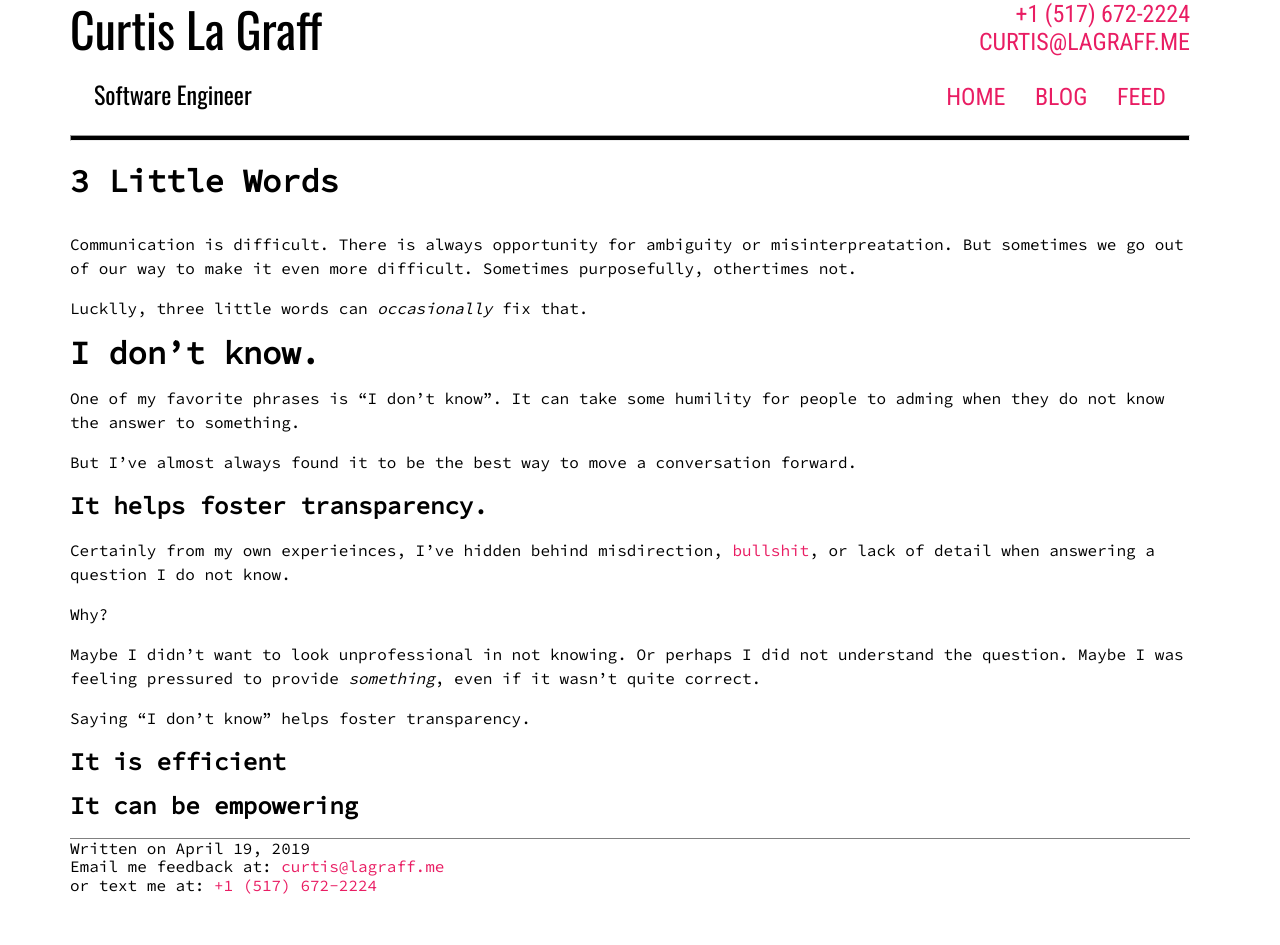
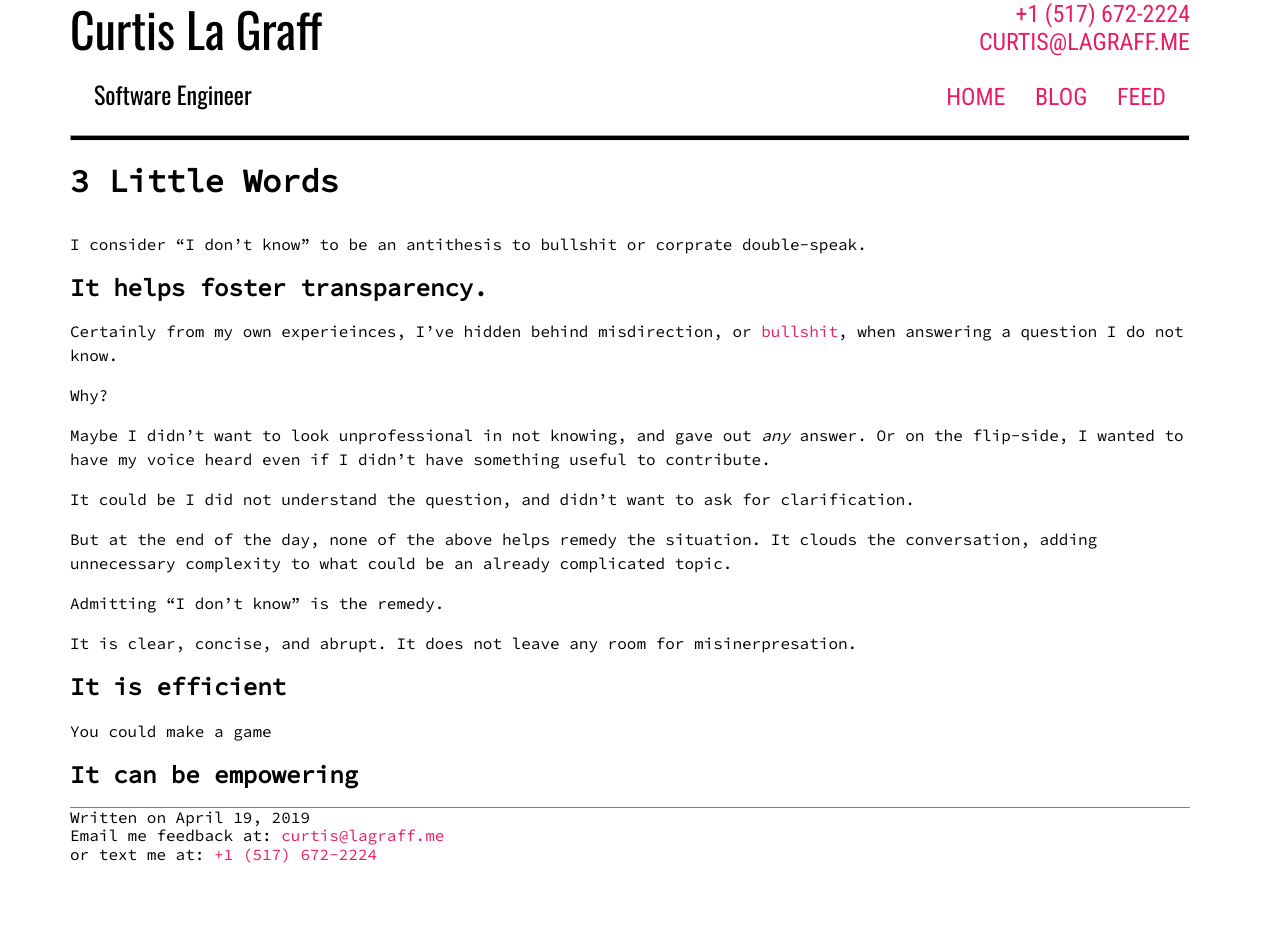
Before and after one commit to clagraff/clagraff.github.io, a Jekyll site: the page built from _posts/2019-04-19-three-little-words.md, in a window 1280 px wide. Built offline with Jekyll 4.4.1, drawn with Linux system fonts in a browser that asks for light colours; after the commit the page ends 914 px from its top, so only the background shows below that.

Commit message:
Update 2019-04-19-three-little-words.md

```diff
--- a/_posts/2019-04-19-three-little-words.md
+++ b/_posts/2019-04-19-three-little-words.md
@@ -3,32 +3,29 @@ layout: post
 title: 3 Little Words
 state: draft
 ---
-Communication is difficult. There is always opportunity for ambiguity
-or misinterpreatation. But sometimes we go out of our way to make it
-even more difficult. Sometimes purposefully, othertimes not.
-
-Lucklly, three little words can _occasionally_ fix that.
-
-# I don't know.
-One of my favorite phrases is "I don't know". It can take some humility
-for people to adming when they do not know the answer to something.
-
-But I've almost always found it to be the best way to move a conversation forward.
+I consider "I don't know" to be an antithesis to
+bullshit or corprate double-speak.
 
 ## It helps foster transparency.
-Certainly from my own experieinces, I've hidden behind misdirection,
-[bullshit](http://www.math.mcgill.ca/rags/JAC/124/bs.html), or lack of detail
-when answering a question I do not know.
+Certainly from my own experieinces, I've hidden behind misdirection, or
+[bullshit](http://www.math.mcgill.ca/rags/JAC/124/bs.html), when answering a question I do not know.
 
 Why?
 
-Maybe I didn't want to look unprofessional in not knowing. Or perhaps I did not understand
-the question. Maybe I was feeling pressured to provide _something_, even if it wasn't quite
-correct.
+Maybe I didn't want to look unprofessional in not knowing, and gave out _any_ answer.
+Or on the flip-side, I wanted to have my voice heard even if I didn't have something useful to contribute.
 
-Saying "I don't know" helps foster transparency.
+It could be I did not understand the question, and didn't want to ask for clarification.
+
+But at the end of the day, none of the above helps remedy the situation. It clouds the conversation,
+adding unnecessary complexity to what could be an already complicated topic.
+
+Admitting "I don't know" is the remedy.
+
+It is clear, concise, and abrupt. It does not leave any room for misinerpresation.
 
 ## It is efficient
+You could make a game
 
 ## It can be empowering
 
```
